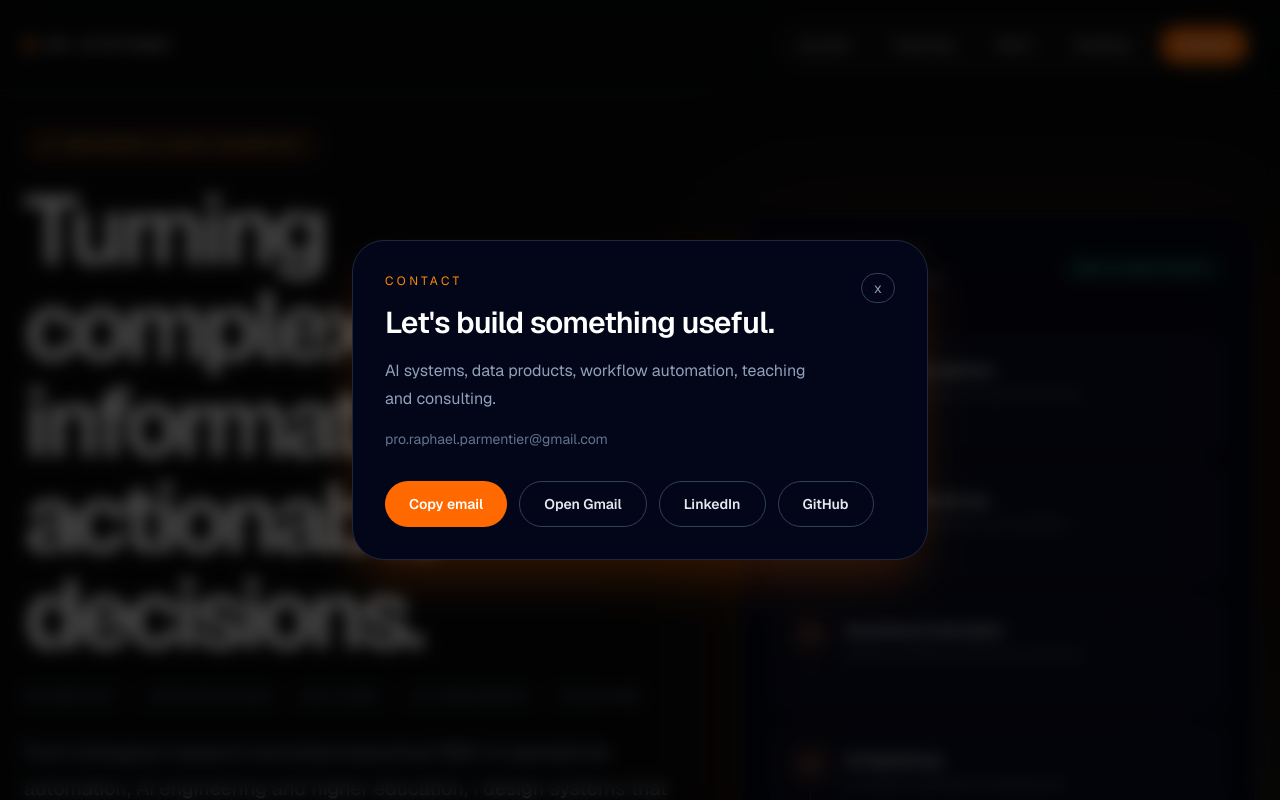
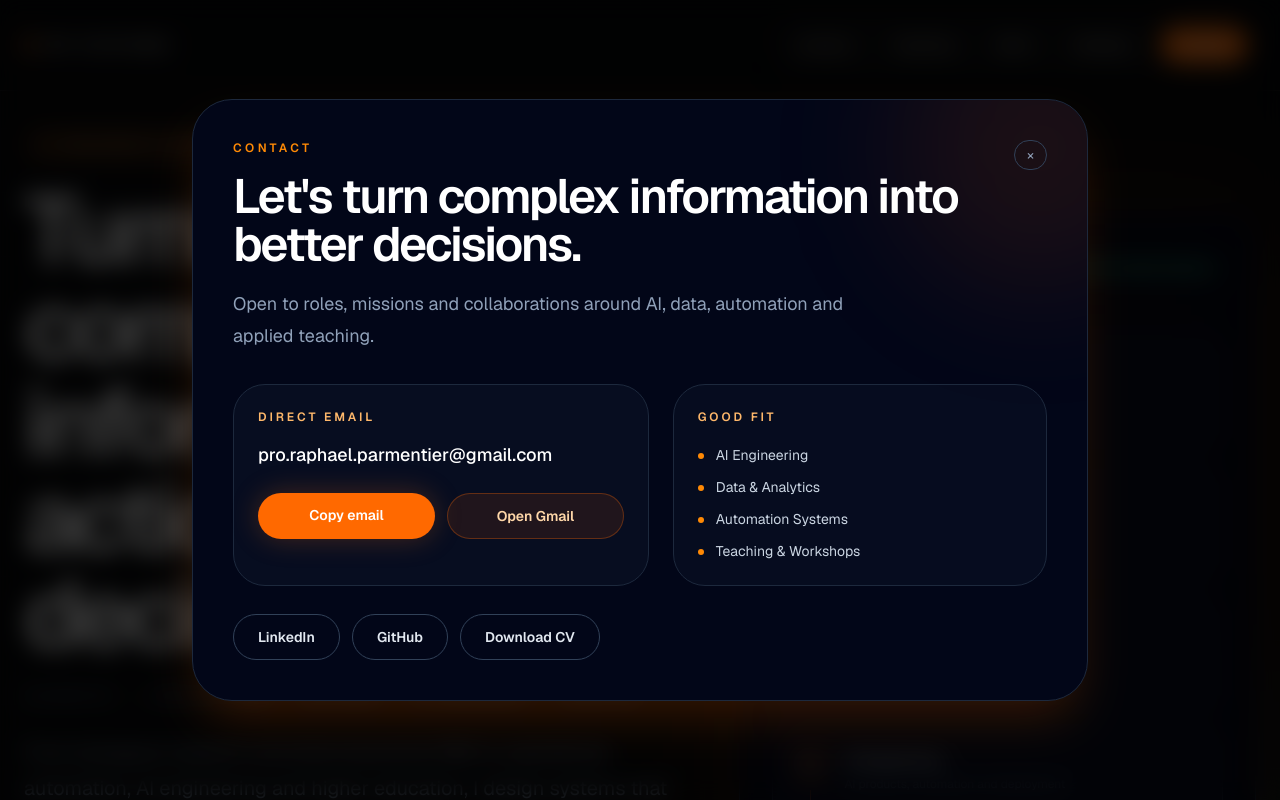
Before and after one commit to RaphaelParmentier/raphael-portfolio, a Next.js app: page / in a window 1280 px wide. Both pictures are taken after a click on the button "Contact". Shown: the top 800 px of the page. Built offline with nearby package versions, Linux system fonts and the light colour scheme.

Commit message:
Fix contact model and email Fototer

```diff
--- a/components/sections/ContactModal.tsx
+++ b/components/sections/ContactModal.tsx
@@ -10,6 +10,13 @@ type ContactModalProps = {
 const email = "pro.raphael.parmentier@gmail.com";
 const gmailComposeUrl = `https://mail.google.com/mail/?view=cm&fs=1&to=${email}`;
 
+const contactOptions = [
+  "AI Engineering",
+  "Data & Analytics",
+  "Automation Systems",
+  "Teaching & Workshops",
+];
+
 export default function ContactModal({ isOpen, onClose }: ContactModalProps) {
   const [copied, setCopied] = useState(false);
 
@@ -18,45 +25,55 @@ export default function ContactModal({ isOpen, onClose }: ContactModalProps) {
   const copyEmail = async () => {
     await navigator.clipboard.writeText(email);
     setCopied(true);
-
-    window.setTimeout(() => {
-      setCopied(false);
-    }, 1800);
+    window.setTimeout(() => setCopied(false), 1800);
   };
 
   return (
-    <div className="fixed inset-0 z-[100] flex items-center justify-center bg-black/70 px-5 backdrop-blur-sm">
-      <div className="w-full max-w-xl rounded-[2rem] border border-slate-800 bg-slate-950 p-6 shadow-2xl shadow-orange-500/20 sm:p-8">
+    <div className="fixed inset-0 z-[100] flex items-center justify-center bg-black/75 px-5 backdrop-blur-md">
+      <div className="relative w-full max-w-4xl overflow-hidden rounded-[2.5rem] border border-slate-800 bg-slate-950 p-6 shadow-2xl shadow-orange-500/20 sm:p-8 lg:p-10">
+        <div className="absolute right-0 top-0 h-72 w-72 translate-x-1/3 -translate-y-1/3 rounded-full bg-orange-500/10 blur-3xl" />
+
+        <div className="relative z-10">
           <div className="flex items-start justify-between gap-6">
             <div>
-            <p className="text-xs uppercase tracking-[0.28em] text-orange-400">
+              <p className="text-xs font-semibold uppercase tracking-[0.28em] text-orange-400">
                 Contact
               </p>
 
-            <h2 className="mt-4 text-3xl font-semibold tracking-tight text-white">
-              Let&apos;s build something useful.
+              <h2 className="mt-4 max-w-3xl text-4xl font-semibold tracking-[-0.045em] text-white sm:text-5xl">
+                Let&apos;s turn complex information into better decisions.
               </h2>
 
-            <p className="mt-4 leading-7 text-slate-400">
-              AI systems, data products, workflow automation, teaching and consulting.
+              <p className="mt-5 max-w-2xl text-base leading-8 text-slate-400 sm:text-lg">
+                Open to roles, missions and collaborations around AI, data,
+                automation and applied teaching.
               </p>
-
-            <p className="mt-4 break-all text-sm text-slate-500">{email}</p>
             </div>
 
             <button
               onClick={onClose}
-            className="rounded-full border border-slate-700 px-3 py-1 text-sm text-slate-400 transition hover:border-orange-400 hover:text-orange-300"
+              className="shrink-0 rounded-full border border-slate-700 px-3 py-1 text-sm text-slate-400 transition hover:border-orange-400 hover:text-orange-300"
               aria-label="Close contact modal"
             >
-            x
+              ×
             </button>
           </div>
 
-        <div className="mt-8 flex flex-col gap-3 sm:flex-row sm:flex-wrap">
+          <div className="mt-8 grid gap-6 lg:grid-cols-[1fr_0.9fr]">
+            <div className="rounded-[2rem] border border-slate-800 bg-slate-900/45 p-5 sm:p-6">
+              <p className="text-xs font-semibold uppercase tracking-[0.24em] text-orange-300">
+                Direct email
+              </p>
+
+              <p className="mt-4 break-all text-base font-medium text-white sm:text-lg">
+                {email}
+              </p>
+
+              <div className="mt-6 grid gap-3 sm:grid-cols-2">
                 <button
+                  type="button"
                   onClick={copyEmail}
-            className="rounded-full bg-orange-500 px-6 py-3 text-sm font-semibold text-white transition hover:bg-orange-400 focus:outline-none focus:ring-2 focus:ring-orange-300 focus:ring-offset-2 focus:ring-offset-slate-950"
+                  className="inline-flex justify-center rounded-full bg-orange-500 px-6 py-3 text-sm font-semibold text-white shadow-[0_0_28px_rgba(249,115,22,0.25)] transition hover:bg-orange-400"
                 >
                   {copied ? "Email copied" : "Copy email"}
                 </button>
@@ -65,11 +82,30 @@ export default function ContactModal({ isOpen, onClose }: ContactModalProps) {
                   href={gmailComposeUrl}
                   target="_blank"
                   rel="noreferrer"
-            className="inline-flex justify-center rounded-full border border-slate-700 px-6 py-3 text-sm font-semibold text-slate-200 transition hover:border-orange-400 hover:text-orange-300"
+                  className="inline-flex justify-center rounded-full border border-orange-500/30 bg-orange-500/10 px-6 py-3 text-sm font-semibold text-orange-200 transition hover:border-orange-400 hover:bg-orange-500/20"
                 >
                   Open Gmail
                 </a>
+              </div>
+            </div>
 
+            <div className="rounded-[2rem] border border-slate-800 bg-slate-900/35 p-5 sm:p-6">
+              <p className="text-xs font-semibold uppercase tracking-[0.24em] text-orange-300">
+                Good fit
+              </p>
+
+              <div className="mt-5 grid gap-3">
+                {contactOptions.map((option) => (
+                  <div key={option} className="flex gap-3 text-sm text-slate-300">
+                    <span className="mt-2 h-1.5 w-1.5 rounded-full bg-orange-400" />
+                    {option}
+                  </div>
+                ))}
+              </div>
+            </div>
+          </div>
+
+          <div className="mt-7 flex flex-col gap-3 sm:flex-row sm:flex-wrap">
             <a
               href="https://www.linkedin.com/in/raphaelparmentier/"
               target="_blank"
@@ -87,6 +123,16 @@ export default function ContactModal({ isOpen, onClose }: ContactModalProps) {
             >
               GitHub
             </a>
+
+            <a
+              href="/Raphael_Parmentier_CV_EN.pdf"
+              target="_blank"
+              rel="noreferrer"
+              className="inline-flex justify-center rounded-full border border-slate-700 px-6 py-3 text-sm font-semibold text-slate-200 transition hover:border-orange-400 hover:text-orange-300"
+            >
+              Download CV
+            </a>
+          </div>
         </div>
       </div>
     </div>
--- a/components/sections/Footer.tsx
+++ b/components/sections/Footer.tsx
@@ -1,3 +1,8 @@
+"use client";
+
+const email = "pro.raphael.parmentier@gmail.com";
+const gmailComposeUrl = `https://mail.google.com/mail/?view=cm&fs=1&to=${email}`;
+
 const navigationLinks = [
   { label: "Journey Map", href: "#journey" },
   { label: "Teaching", href: "#teaching" },
@@ -109,11 +114,23 @@ export default function Footer() {
 
             <div className="mt-6 flex flex-wrap gap-3">
               <a
-                href="mailto:pro.raphael.parmentier@gmail.com"
+                href={gmailComposeUrl}
+                target="_blank"
+                rel="noreferrer"
                 className="rounded-full border border-slate-700 px-5 py-3 text-sm font-semibold text-slate-200 transition hover:border-orange-400 hover:text-orange-300"
               >
-                Email
+                Open Gmail
               </a>
+
+              <button
+                type="button"
+                onClick={async () => {
+                  await navigator.clipboard.writeText(email);
+                }}
+                className="rounded-full border border-slate-700 px-5 py-3 text-sm font-semibold text-slate-200 transition hover:border-orange-400 hover:text-orange-300"
+              >
+                Copy email
+              </button>
 
               <a
                 href="https://www.linkedin.com/in/raphaelparmentier/"
@@ -122,15 +139,6 @@ export default function Footer() {
                 className="rounded-full border border-slate-700 px-5 py-3 text-sm font-semibold text-slate-200 transition hover:border-orange-400 hover:text-orange-300"
               >
                 LinkedIn
-              </a>
-
-              <a
-                href="https://github.com/RaphaelParmentier"
-                target="_blank"
-                rel="noreferrer"
-                className="rounded-full border border-slate-700 px-5 py-3 text-sm font-semibold text-slate-200 transition hover:border-orange-400 hover:text-orange-300"
-              >
-                GitHub
               </a>
             </div>
           </div>
```
Lines whose indentation alone changed are shown as unchanged.
